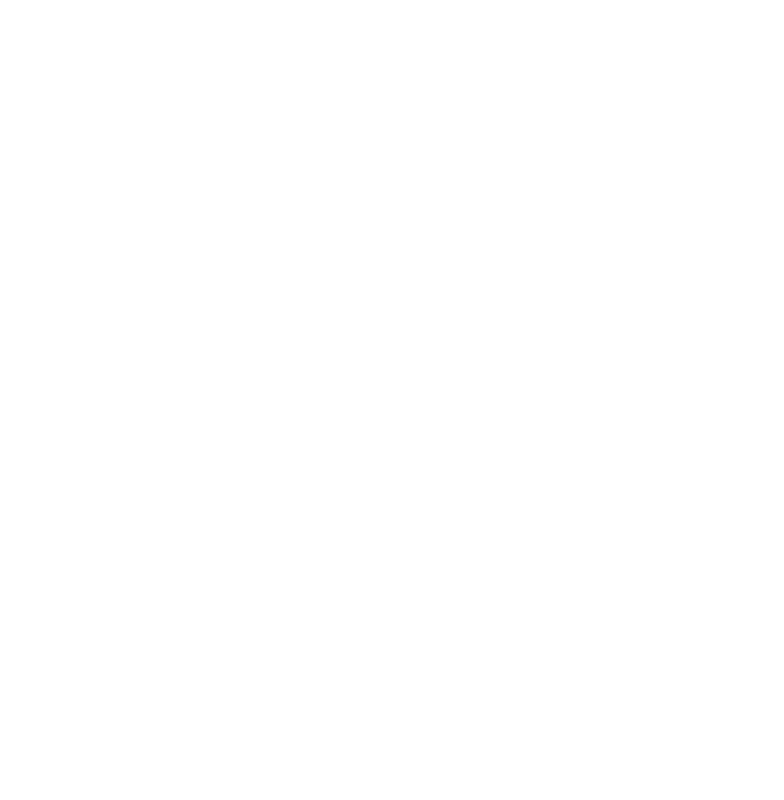
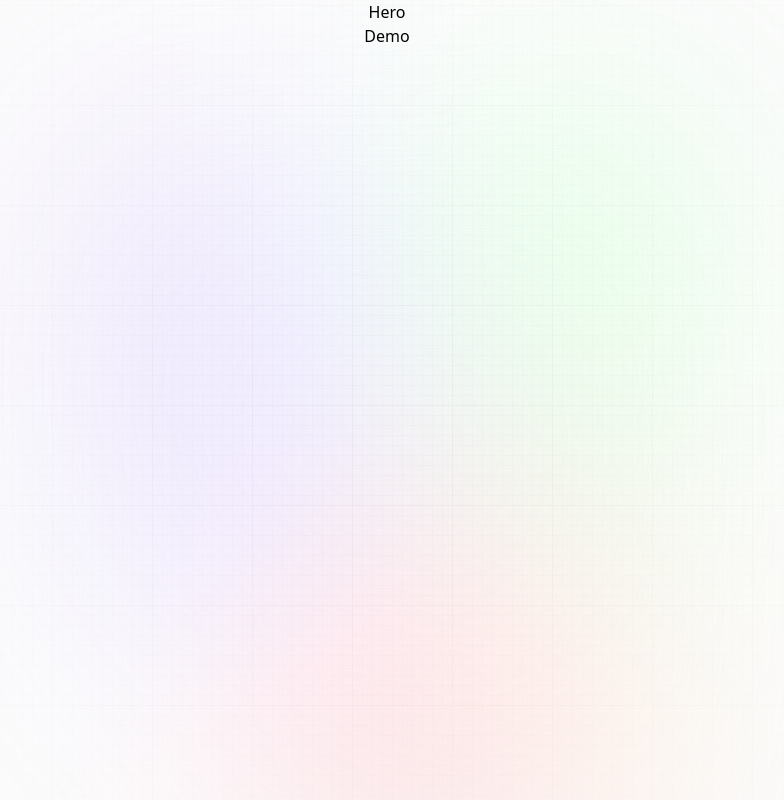
Before and after one commit to Vader4k/Summarizer, a React (Vite) app: page / in a window 1280 px wide. Shown: the whole page, without its empty margins (253-1037 px from the left). Built offline with nearby package versions, Linux system fonts and the light colour scheme; a web font is replaced by a local one.

Commit message:
added the component in my app page

```diff
--- a/src/App.jsx
+++ b/src/App.jsx
@@ -6,7 +6,14 @@
 const App = () => {
   return (
     <main>
+        <div className='main'>
+            <div className='gradient'></div>
+        </div>
 
+        <div className='app'>
+            <Hero />
+            <Demo />
+        </div>
     </main>
   )
 }
```
